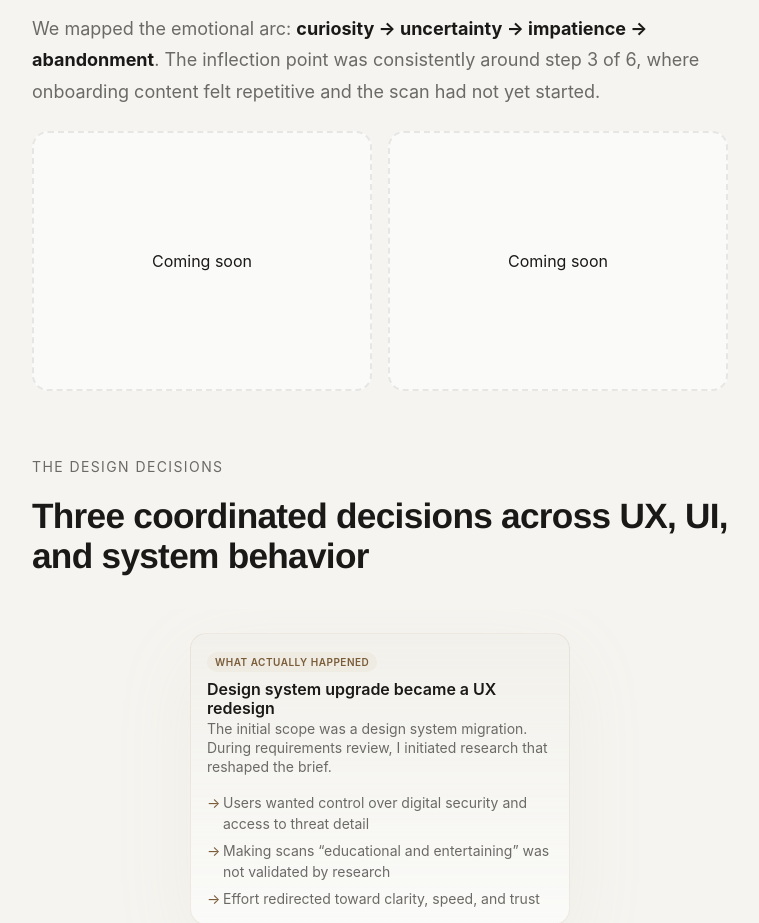
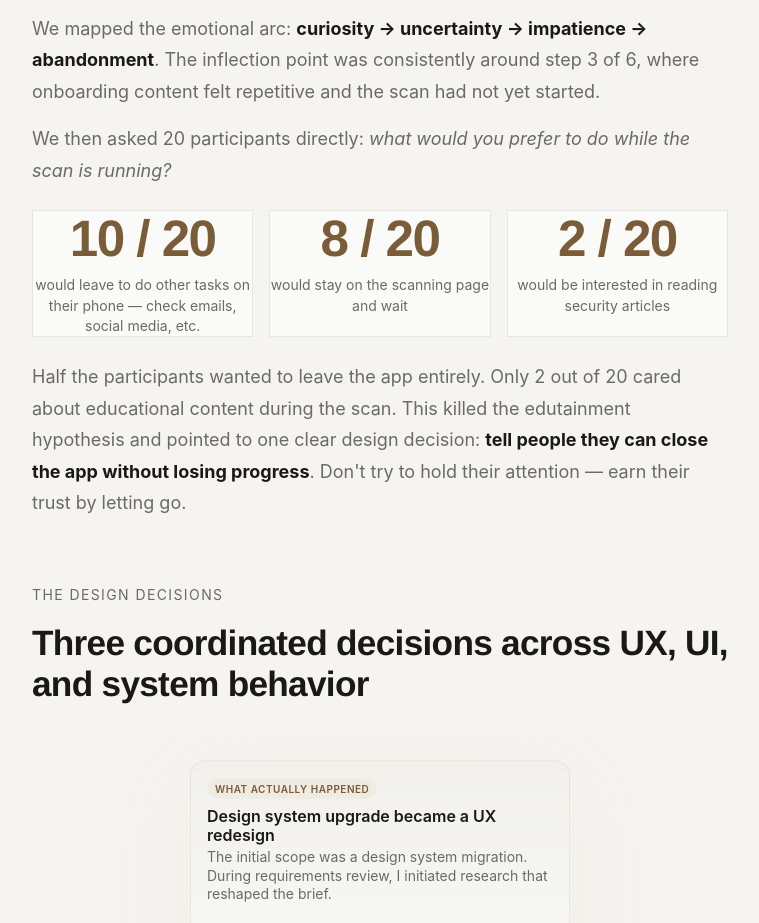
Before and after one commit to antontolkunov/design-portfolio, a plain HTML site: page vodafone-secure-net.html in a window 1280 px wide. Shown: the part 3911-4834 px from the top of the page, without its empty margins (260-1019 px from the left). Drawn offline with Linux system fonts and the light colour scheme; a web font is replaced by a local one.

Commit message:
Update vodafone-secure-net.html

```diff
--- a/vodafone-secure-net.html
+++ b/vodafone-secure-net.html
@@ -174,6 +174,39 @@
       line-height: 1.75;
     }
     .section strong { color: var(--color-text); }
+
+    /* Research stats */
+    .research-stats {
+      display: grid;
+      grid-template-columns: repeat(3, 1fr);
+      gap: var(--space-4);
+      margin: var(--space-6) 0;
+    }
+    .research-stat {
+      background: var(--color-surface);
+      border: 1px solid var(--color-border);
+      border-radius: var(--radius-lg);
+      padding: var(--space-5);
+      text-align: center;
+    }
+    .research-stat-number {
+      font-family: var(--font-display);
+      font-size: var(--text-2xl);
+      font-weight: 800;
+      letter-spacing: -0.03em;
+      line-height: 1.1;
+      margin-bottom: var(--space-2);
+      color: var(--color-accent);
+    }
+    .research-stat-label {
+      font-size: var(--text-xs);
+      color: var(--color-text-muted);
+      line-height: 1.45;
+    }
+    @media (max-width: 600px) {
+      .research-stats { grid-template-columns: 1fr; }
+    }
+
     .decisions-list {
       display: grid;
       gap: var(--space-6);
@@ -817,14 +850,22 @@
         <p>I directed a dedicated UX researcher to run moderated sessions in the UK before any design work began. We observed 12 users attempting the Cleaning Tool flow on their own devices, tracking where hesitation turned into abandonment.</p>
         <p>The sessions revealed that drop-off was not about confusion with the UI. Users understood what to do. They lost trust in <em>when it would end</em>. The flow gave no temporal anchors — no progress, no stage markers, no sense of how long each step would take.</p>
         <p>We mapped the emotional arc: <strong>curiosity → uncertainty → impatience → abandonment</strong>. The inflection point was consistently around step 3 of 6, where onboarding content felt repetitive and the scan had not yet started.</p>
-        <div class="case-media-grid">
-          <figure class="case-media reveal">
-            <div class="placeholder-media">Coming soon</div>
-          </figure>
-          <figure class="case-media reveal">
-            <div class="placeholder-media">Coming soon</div>
-          </figure>
+        <p>We then asked 20 participants directly: <em>what would you prefer to do while the scan is running?</em></p>
+        <div class="research-stats reveal">
+          <div class="research-stat">
+            <div class="research-stat-number">10 / 20</div>
+            <div class="research-stat-label">would leave to do other tasks on their phone — check emails, social media, etc.</div>
+          </div>
+          <div class="research-stat">
+            <div class="research-stat-number">8 / 20</div>
+            <div class="research-stat-label">would stay on the scanning page and wait</div>
+          </div>
+          <div class="research-stat">
+            <div class="research-stat-number">2 / 20</div>
+            <div class="research-stat-label">would be interested in reading security articles</div>
+          </div>
         </div>
+        <p>Half the participants wanted to leave the app entirely. Only 2 out of 20 cared about educational content during the scan. This killed the edutainment hypothesis and pointed to one clear design decision: <strong>tell people they can close the app without losing progress</strong>. Don't try to hold their attention — earn their trust by letting go.</p>
       </div>
 
       <div class="section reveal">
```
